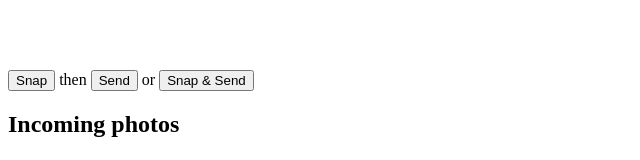
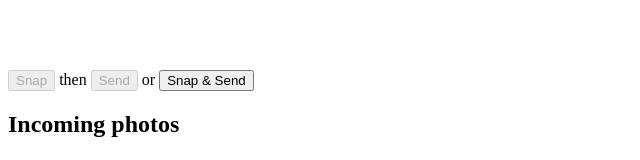
Before and after one commit to macinjoke/react-webrtc-sample, a React app: page /sample6 in a window 1280 px wide. Shown: the part 531-691 px from the top of the page, without its empty margins (0-640 px from the left). Built offline with nearby package versions, Linux system fonts and the light colour scheme; no server answers; the HTML template or start-up script is replaced by a standard one.

Commit message:
disable buttons depending on state

```diff
--- a/src/components/pages/Sample6.tsx
+++ b/src/components/pages/Sample6.tsx
@@ -6,6 +6,7 @@ interface State {
   isInitiator: boolean
   isStarted: boolean
   isDataChannelOpen: boolean
+  isSnapped: boolean
 }
 
 interface CandidateMessage {
@@ -45,6 +46,7 @@ class Sample6 extends React.Component<Props, State> {
       isInitiator: false,
       isStarted: false,
       isDataChannelOpen: false,
+      isSnapped: false,
     }
     const room = 'foo' as string
     if (room !== '') {
@@ -152,7 +154,7 @@ class Sample6 extends React.Component<Props, State> {
   }
 
   public render() {
-    const { isInitiator, isDataChannelOpen } = this.state
+    const { isInitiator, isDataChannelOpen, isSnapped } = this.state
     return (
       <div>
         <h2>Sample 6</h2>
@@ -170,9 +172,16 @@ class Sample6 extends React.Component<Props, State> {
           style={{ width: '320px', height: '240px' }}
         />
         <div>
-          <button onClick={this.onSnapClick}>Snap</button>
+          <button onClick={this.onSnapClick} disabled={!isDataChannelOpen}>
+            Snap
+          </button>
           <span> then </span>
-          <button onClick={this.onSendClick}>Send</button>
+          <button
+            onClick={this.onSendClick}
+            disabled={!isDataChannelOpen || !isSnapped}
+          >
+            Send
+          </button>
           <span> or </span>
           <button onClick={this.onSnapAndSendClick}>Snap &amp; Send</button>
         </div>
@@ -192,7 +201,7 @@ class Sample6 extends React.Component<Props, State> {
     const canvas = this.snappedCanvasRef.current
     if (!this.canvasContext || !video || !canvas) return
     this.canvasContext.drawImage(video, 0, 0, canvas.width, canvas.height)
-    // TODO show canvas and send button
+    this.setState({ isSnapped: true })
   }
   private onSendClick = () => {
     // Split data channel message in chunks of this byte length.
```
